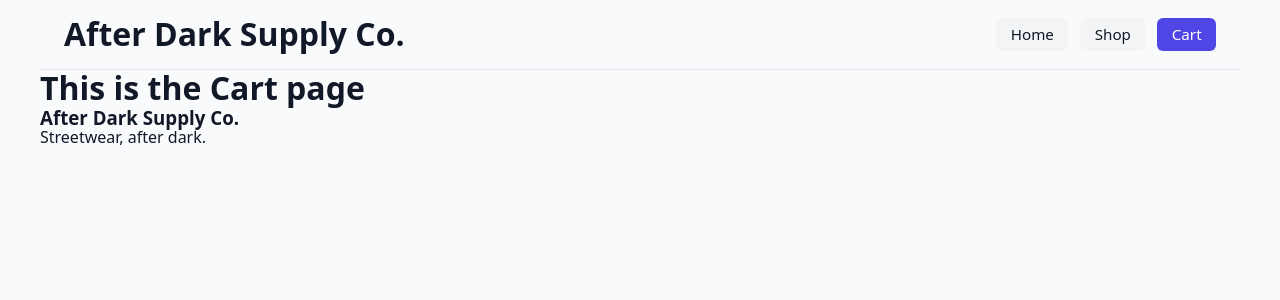
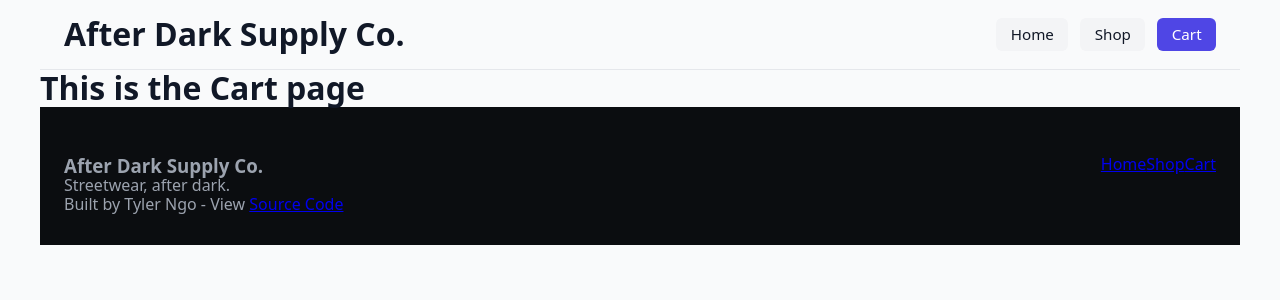
Before and after one commit to thongster/odin-shopping-cart, a React (Vite) app: page /cart in a window 1280 px wide. Shown: the top 300 px of the page. Built offline with nearby package versions, Linux system fonts and the light colour scheme.

Commit message:
html for footer section

```diff
--- a/src/components/Editorial.jsx
+++ b/src/components/Editorial.jsx
@@ -1,5 +1,5 @@
 import styles from "./Editorial.module.css";
-import image from "../assets/neonstreet.png"
+import image from "../assets/neonstreet.png";
 
 const Editorial = () => {
   return (
--- a/src/components/Footer.jsx
+++ b/src/components/Footer.jsx
@@ -1,18 +1,30 @@
-import styles from './Footer.module.css'
+import styles from "./Footer.module.css";
+import { NavLink } from "react-router"
 
 const Footer = () => {
-
   return (
     <footer className={styles.footer}>
+      <div className={styles.footerInner}>
         <div className={styles.brand}>
           <h3>After Dark Supply Co.</h3>
           <p>Streetwear, after dark.</p>
         </div>
+        <nav className={styles.links}>
+            <NavLink to="/">Home</NavLink>
+            <NavLink to="shop">Shop</NavLink>
+            <NavLink to="cart">Cart</NavLink>
+        </nav>
+      </div>
       <div className={styles.credit}>
-
+        <p>
+          Built by Tyler Ngo - View{" "}
+          <a href="https://github.com/thongster/odin-shopping-cart">
+            Source Code
+          </a>
+        </p>
       </div>
     </footer>
-    )
-}
+  );
+};
 
-export default Footer
+export default Footer;
--- a/src/components/Footer.module.css
+++ b/src/components/Footer.module.css
@@ -0,0 +1,15 @@
+.footer {
+  background-color: #0b0d10;
+  color: #9ca3af;
+  padding: 3rem 1.5rem 2rem;
+}
+
+.footerInner {
+  max-width: 1200px;
+  margin: 0 auto;
+
+  display: flex;
+  justify-content: space-between;
+  align-items: flex-start;
+  gap: 2rem;
+}
--- a/src/pages/Cart.jsx
+++ b/src/pages/Cart.jsx
@@ -1,5 +1,4 @@
 import Footer from "../components/Footer";
-
 
 export default function Cart() {
   return (
--- a/src/pages/Shop.jsx
+++ b/src/pages/Shop.jsx
@@ -1,5 +1,4 @@
 import Footer from "../components/Footer";
-
 
 export default function Shop() {
   return (
```
Also changed, not shown: src/components/Editorial.module.css (line endings or trailing spaces). Lines whose indentation alone changed are shown as unchanged.
